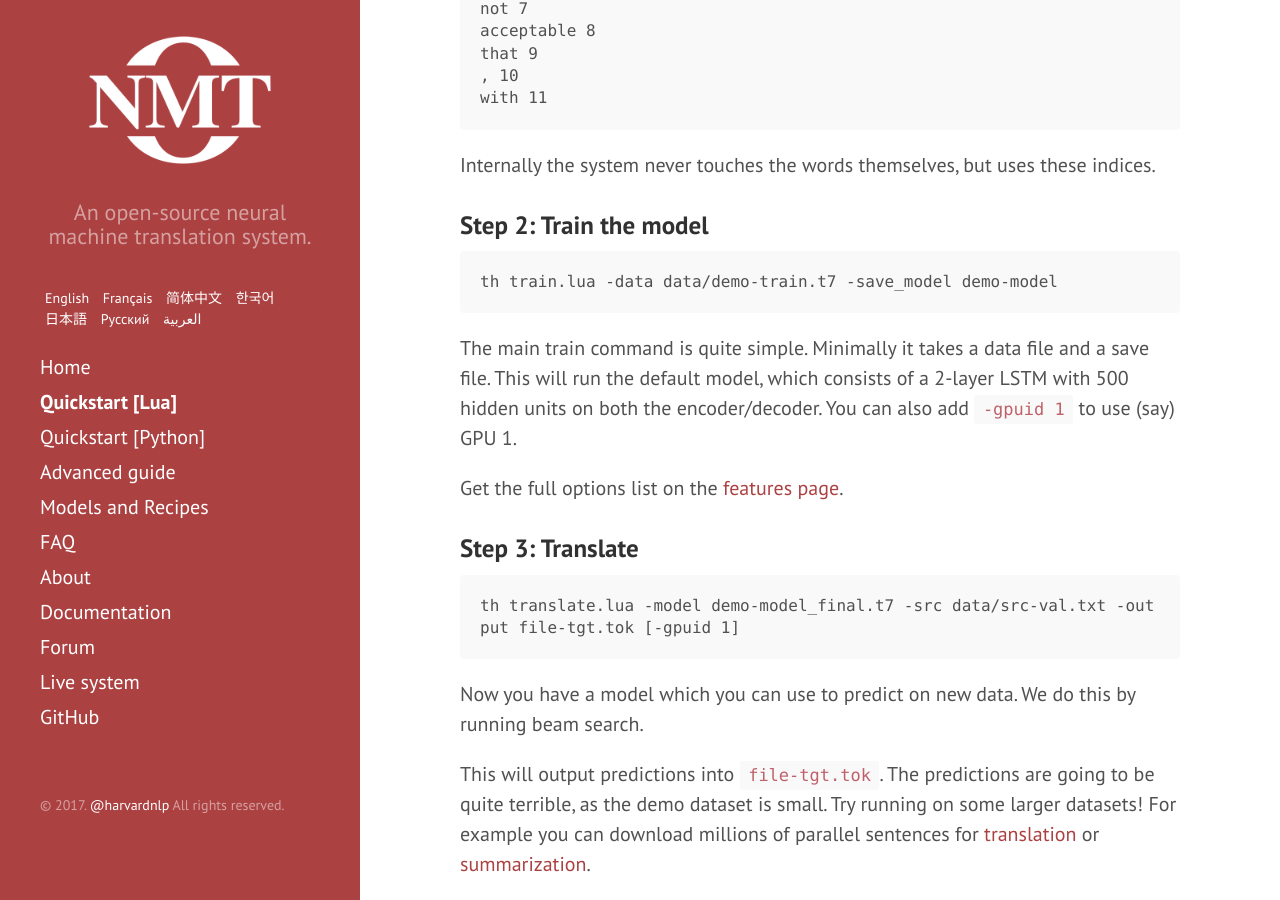
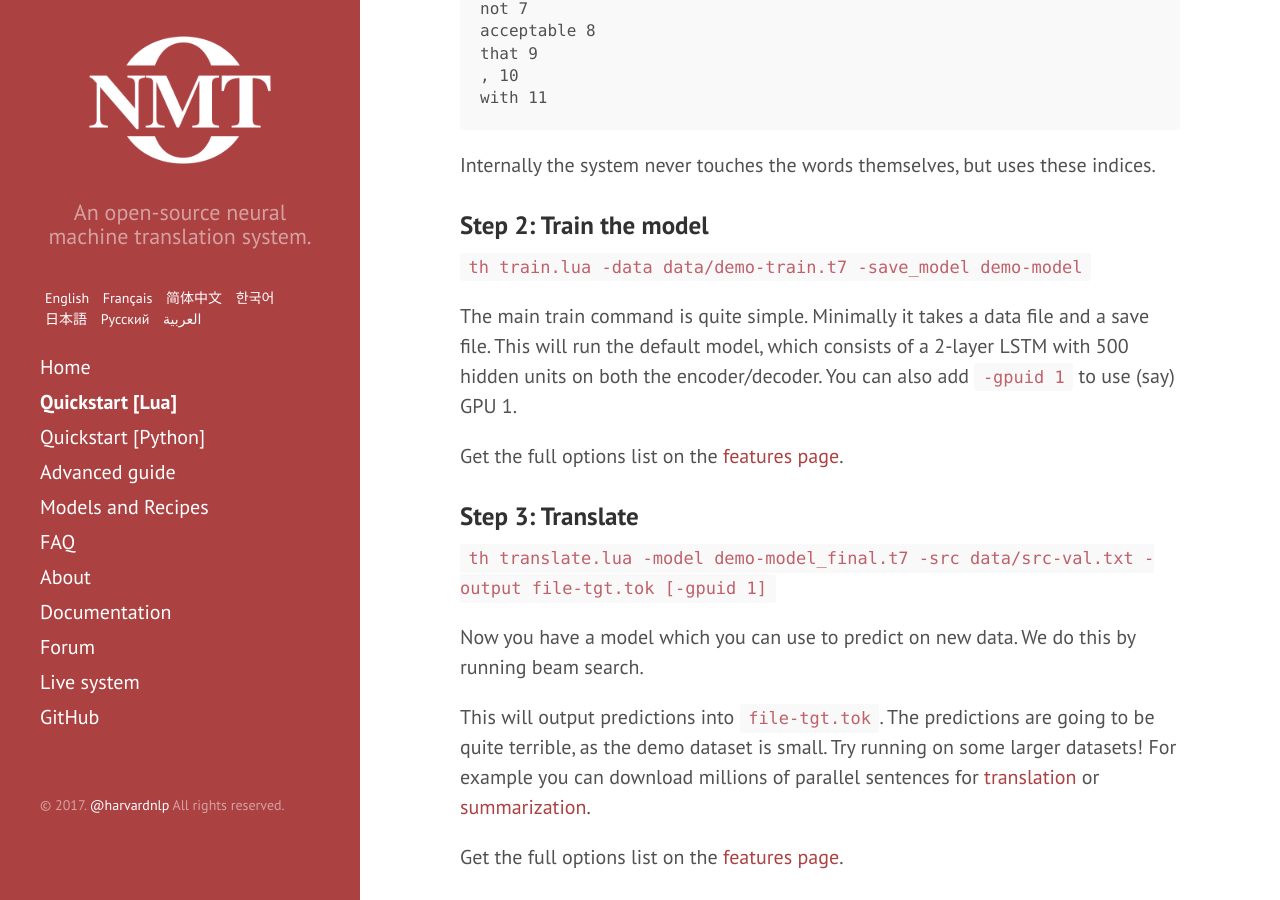
Before and after one commit to OpenNMT/opennmt.github.io, a Jekyll site: the page built from Guide.md, in a window 1280 px wide and 900 px high, scrolled down 2573 px. Built offline with Jekyll 4.4.1, drawn with Linux system fonts in a browser that asks for light colours.

````diff
--- a/Guide.md
+++ b/Guide.md
@@ -20,21 +20,21 @@ OpenNMT consists of three steps. (These steps assume you data is already tokeniz
 
 1) Preprocess the data.
 
-```th preprocess.lua -train_src data/src-train.txt -train_tgt data/tgt-train.txt -valid_src data/src-val.txt -valid_tgt data/tgt-val.txt -save_data data/demo```
+`th preprocess.lua -train_src data/src-train.txt -train_tgt data/tgt-train.txt -valid_src data/src-val.txt -valid_tgt data/tgt-val.txt -save_data data/demo`
 
 2) Train the model.
 
-```th train.lua -data data/demo-train.t7 -save_model model [-gpuid 1]```
+`th train.lua -data data/demo-train.t7 -save_model model [-gpuid 1]`
 
 3) Translate sentences.
 
-```th translate.lua -model model_final.t7 -src data/src-val.txt -output file-tgt.tok [-gpuid 1]```
+`th translate.lua -model model_final.t7 -src data/src-val.txt -output file-tgt.tok [-gpuid 1]`
 
 Let's walk through each of these commands in more detail.
 
 ### Step 1: Preprocess Data
 
-```th preprocess.lua -train_src data/src-train.txt -train_tgt data/tgt-train.txt -valid_src data/src-val.txt -valid_tgt data/tgt-val.txt -save_data data/demo```
+`th preprocess.lua -train_src data/src-train.txt -train_tgt data/tgt-train.txt -valid_src data/src-val.txt -valid_tgt data/tgt-val.txt -save_data data/demo`
 
 Here we are working with example data in `data/` folder.
 The data consists of a source (`src`) and target (`tgt`) data.
@@ -88,9 +88,7 @@ Internally the system never touches the words themselves, but uses these indices
 
 ### Step 2: Train the model
 
-```
-th train.lua -data data/demo-train.t7 -save_model demo-model
-```
+`th train.lua -data data/demo-train.t7 -save_model demo-model`
 
 The main train command is quite simple. Minimally it takes a data file
 and a save file.  This will run the default model, which consists of a
@@ -102,9 +100,7 @@ Get the full options list on the <a href="http://opennmt.net//Advanced/#train---
 
 ### Step 3: Translate
 
-```
-th translate.lua -model demo-model_final.t7 -src data/src-val.txt -output file-tgt.tok [-gpuid 1]
-```
+`th translate.lua -model demo-model_final.t7 -src data/src-val.txt -output file-tgt.tok [-gpuid 1]`
 
 Now you have a model which you can use to predict on new data. We do this by running beam search.
 
@@ -123,7 +119,7 @@ Our demo data comes pre-tokenized. If you data is not tokenized, we also provide
 
 1) Tokenize your data (file is src-train.txt, tgt-train.txt, valid and test sets as well)
 
-```th tools/tokenize.lua -joiner_annotate < file > file.tok```
+`th tools/tokenize.lua -joiner_annotate < file > file.tok`
 
 The `tokenize.lua` script can also handle following options:
 
@@ -134,7 +130,7 @@ Get the full options list on the <a href="http://opennmt.net//Advanced/#tokenize
 
 2) Detokenize the output.
 
-```th tools/detokenize.lua < file-tgt.tok > file-tgt.detok```
+`th tools/detokenize.lua < file-tgt.tok > file-tgt.detok`
 
 The `detokenize.lua` script can also handle following options:
 
````
